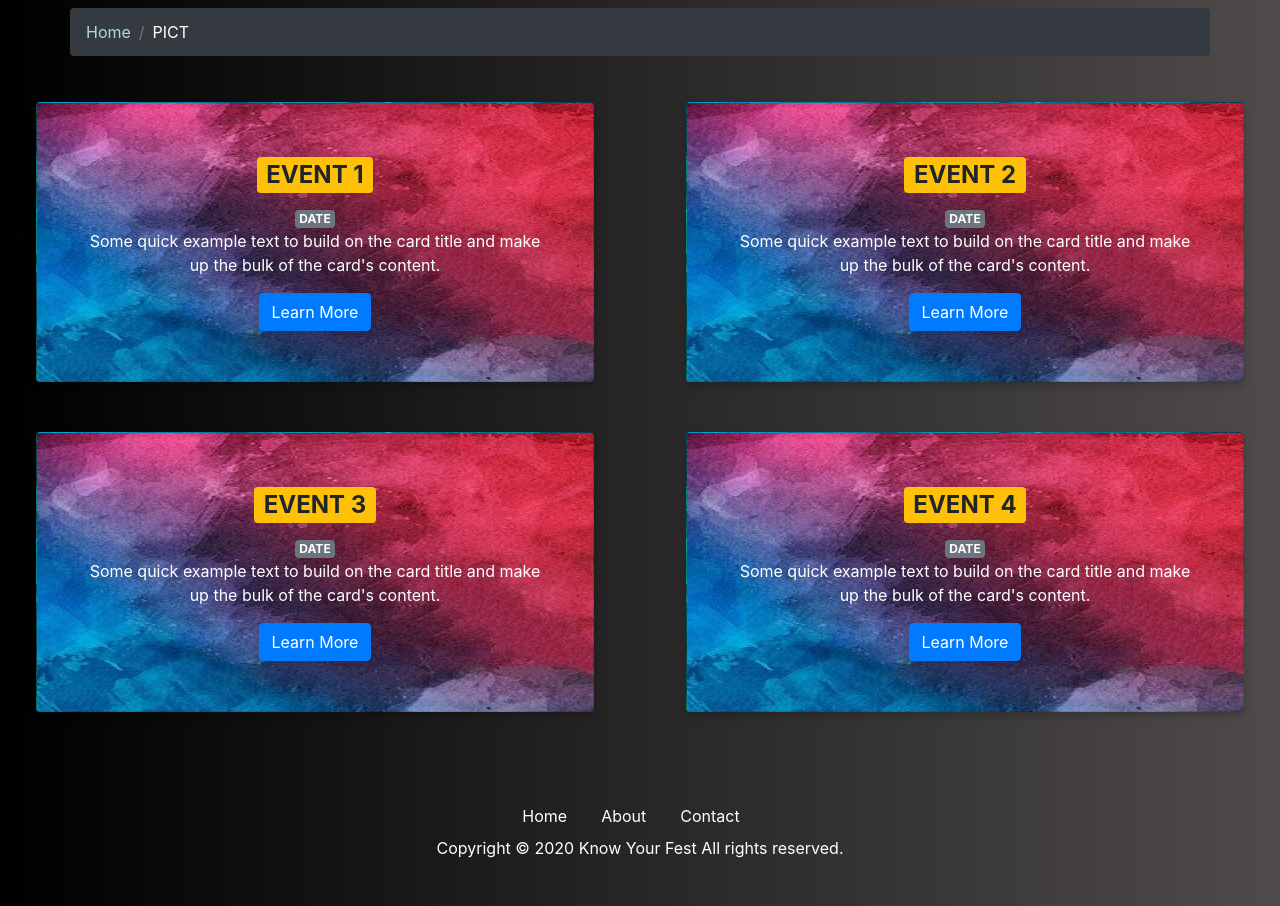
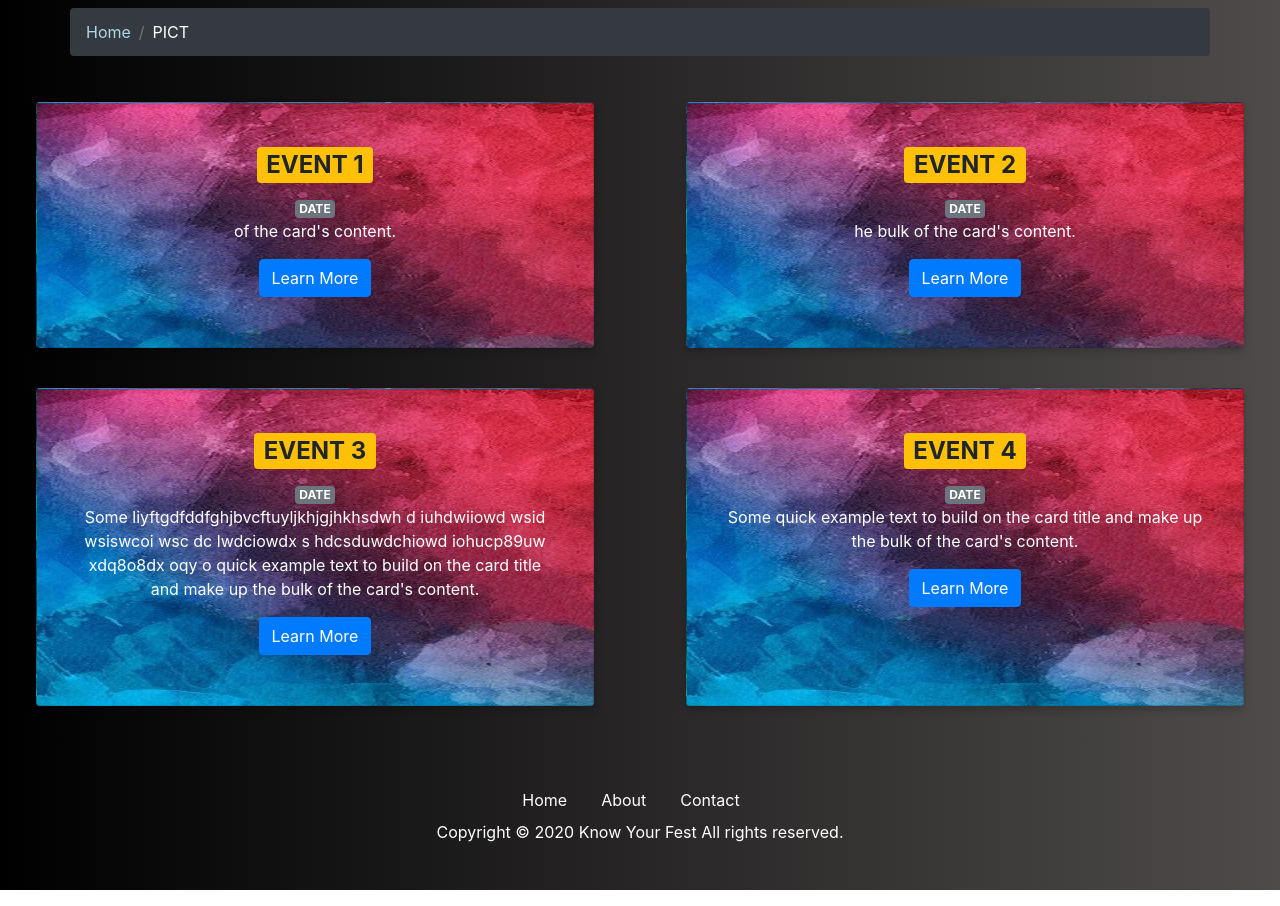
Before and after one commit to The-Trillionaires/frontend-knowyourfest, a plain HTML site: page pict.html in a window 1280 px wide. Shown: the part 528-1434 px from the top of the page. Drawn offline with nearby package versions, Linux system fonts and the light colour scheme.

Commit message:
pict beta v2.0

```diff
--- a/css/styles.css
+++ b/css/styles.css
@@ -136,9 +136,10 @@ img {
 }
 .card {
   box-shadow: 0 4px 8px 0 rgba(0, 0, 0, 0.2);
-  padding: 50px;
+  padding: 40px;
   background: url(../img/bgc2.jpg) repeat 0 0;
   width:90%;
+  height: 100%;
 }
 
 html, body{
--- a/pict.html
+++ b/pict.html
@@ -92,7 +92,7 @@
               <div class="card-block">
                 <h2 class="card-title"><span class="badge badge-warning">EVENT 1</span></h2>
                 <span class="badge badge-secondary">DATE</span>
-                <p class="card-text">Some quick example text to build on the card title and make up the bulk of the card's content.</p>
+                <p class="card-text"> of the card's content.</p>
                 <a href="#" class="btn btn-primary">Learn More</a>
             </div>
             </div>
@@ -106,7 +106,7 @@
               <div class="card-block">
                 <h2 class="card-title"><span class="badge badge-warning">EVENT 2</span></h2>
                 <span class="badge badge-secondary">DATE</span>
-                <p class="card-text">Some quick example text to build on the card title and make up the bulk of the card's content.</p>
+                <p class="card-text">he bulk of the card's content.</p>
                 <a href="#" class="btn btn-primary">Learn More</a>
             </div>
             </div>
@@ -114,13 +114,13 @@
 <div class = "w-100"></div>
 
 
-                  <div class="col-12 col-sm-6 fest_info first ml-6" >
+                  <div class="col-12 col-sm-6 fest_info " >
                   <div class="card">
 
                     <div class="card-block">
                       <h2 class="card-title"><span class="badge badge-warning">EVENT 3</span></h2>
                       <span class="badge badge-secondary">DATE</span>
-                      <p class="card-text">Some quick example text to build on the card title and make up the bulk of the card's content.</p>
+                      <p class="card-text">Some liyftgdfddfghjbvcftuyljkhjgjhkhsdwh d iuhdwiiowd wsid wsiswcoi wsc dc lwdciowdx s hdcsduwdchiowd iohucp89uw xdq8o8dx oqy o quick example text to build on the card title and make up the bulk of the card's content.</p>
                       <a href="#" class="btn btn-primary">Learn More</a>
                   </div>
                   </div>
@@ -129,7 +129,7 @@
 
 
 
-      <div class="col-12 col-sm-6 fest_info last mr-6">
+      <div class="col-12 col-sm-6 fest_info">
         <div class="card card-inverse card-primary text-center">
 
                     <div class="card-block">
```
